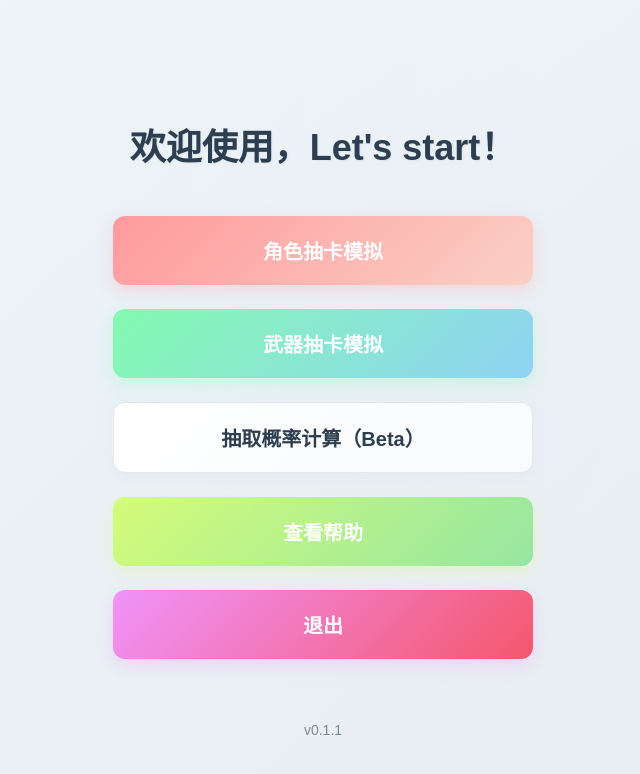
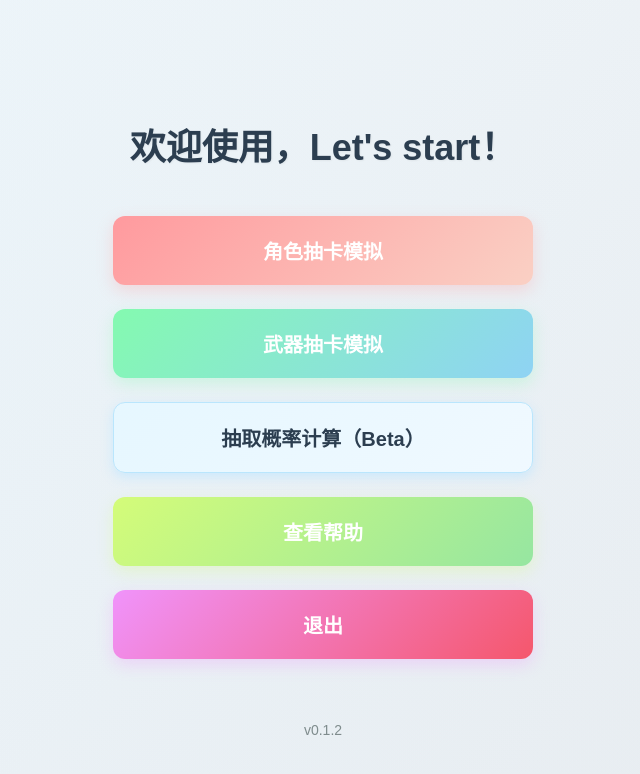
Before and after one commit to wobukun/draw-for-fun, a Vue app: page / in a window 1280 px wide. Shown: the top 774 px of the page, without its empty margins (317-957 px from the left). Built offline with nearby package versions, Linux system fonts and the light colour scheme.

Commit message:
update to v0.1.2 . add a new function(beta), deleted some useless files

```diff
--- a/src/components/MainMenu.vue
+++ b/src/components/MainMenu.vue
@@ -18,7 +18,7 @@ export default {
   data() {
     return {
       // 版本号，可在此处方便修改
-      version: '0.1.1'
+      version: '0.1.2'
     }
   },
   methods: {
@@ -198,15 +198,15 @@ h1 {
 }
 
 .probability-button {
-  background: linear-gradient(135deg, #ffffff 0%, #f8fafc 100%);
+  background: linear-gradient(135deg, #e6f7ff 0%, #f0f9ff 100%);
   color: #2c3e50;
-  box-shadow: 0 4px 12px rgba(226, 232, 240, 0.7);
-  border: 1px solid #e2e8f0;
+  box-shadow: 0 4px 12px rgba(191, 230, 255, 0.7);
+  border: 1px solid #bae6fd;
 }
 
 .probability-button:hover {
-  background: linear-gradient(135deg, #f8fafc 0%, #ffffff 100%);
-  box-shadow: 0 8px 20px rgba(226, 232, 240, 0.9);
+  background: linear-gradient(135deg, #f0f9ff 0%, #e6f7ff 100%);
+  box-shadow: 0 8px 20px rgba(191, 230, 255, 0.9);
 }
 
 .help-button {
```
Also changed, not shown: 2 other files (tests, documents, lock files or other folders).
